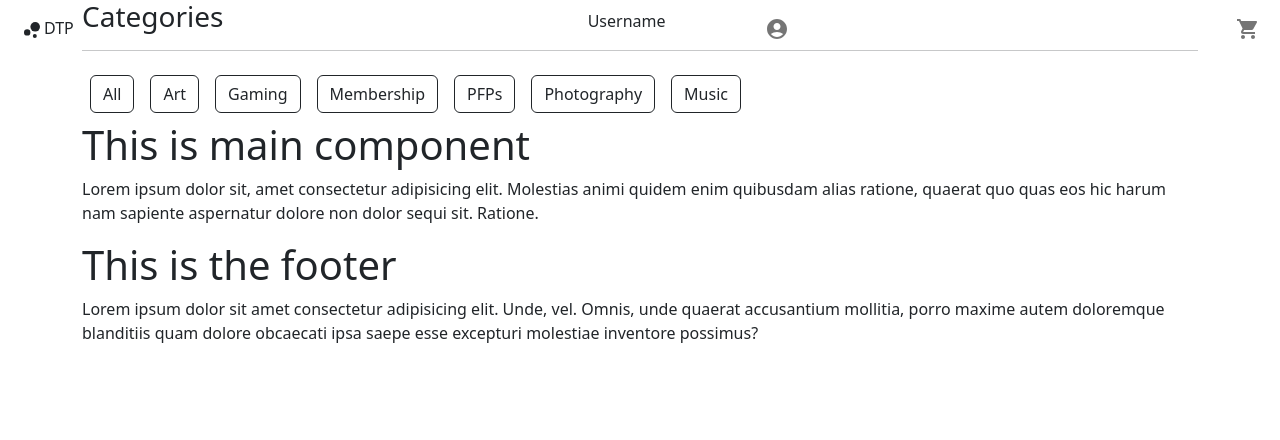
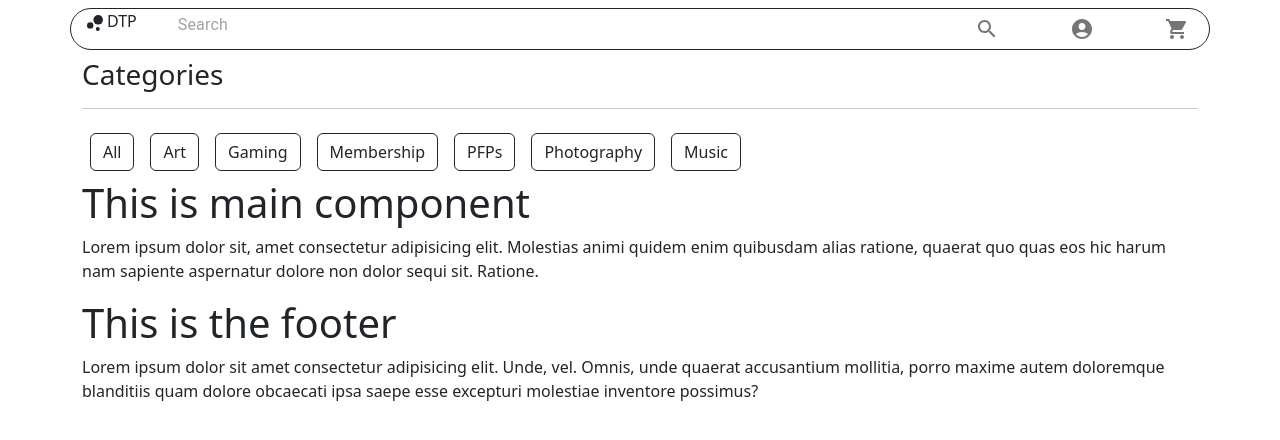
Before and after one commit to giabaobui-nedy/COS30049-Innovation-Project, a React (Create React App) app: page / in a window 1280 px wide. Shown: the top 440 px of the page. Built offline with nearby package versions, Linux system fonts and the light colour scheme.

Commit message:
fix header.jsx

```diff
--- a/src/components/Header.jsx
+++ b/src/components/Header.jsx
@@ -7,33 +7,34 @@ import ShoppingCartIcon from '@mui/icons-material/ShoppingCart';
 function Header() {
     return (
         // the start of the navbar
-        <nav className="navbar navbar-expand-sm rounded-pill fixed-top">
-            <div className="container-fluid">
-                <div className="col-2 p-2">
-                    <div><BubbleChartIcon />DTP</div>
+        <nav className="navbar navbar-expand-sm ">
+            <div className="container border border-dark rounded-pill">
+                <div className="row flex-fill">
+                    <div className="col-1">
+                        <span><BubbleChartIcon />DTP</span>
                     </div>
-                <div className="collapse navber-collapse" id="#nav">
-                    <form class="border">
-						<input class="form-control me-2" type="text" placeholder="Search"/>
+                    <div className="col-9">
+                        <span>
+                            <InputBase type="text" placeholder="Search"></InputBase>
                             <IconButton className="float-end">
-                            <SearchIcon className="icon" />
+                                <SearchIcon />
                             </IconButton>
-					</form>
+                        </span>
                     </div>
-                <div className="col-2 rounded-pill">
-                    <span>Username</span>
+                    <div className="col-1">
                         <IconButton className="float-end">
-                        <AccountCircleIcon/>
+                            <AccountCircleIcon />
                         </IconButton>
                     </div>
-                <div className = "col-1">
+                    <div className="col-1">
                         <IconButton className="float-end">
-                        <ShoppingCartIcon/>
+                            <ShoppingCartIcon />
                         </IconButton>
                     </div>
-                <button className="navbar-toggler" type="button" data-bs-toggle="collapse" data-bs-target="#nav">
+                    {/* <button className="navbar-toggler" type="button" data-bs-toggle="collapse" data-bs-target="#nav">
                         <span className="navbar-toggler-icon"></span>
-    			</button>
+                    </button> */}
+                </div>
             </div>
         </nav>
     )
```
Lines whose indentation alone changed are shown as unchanged.
